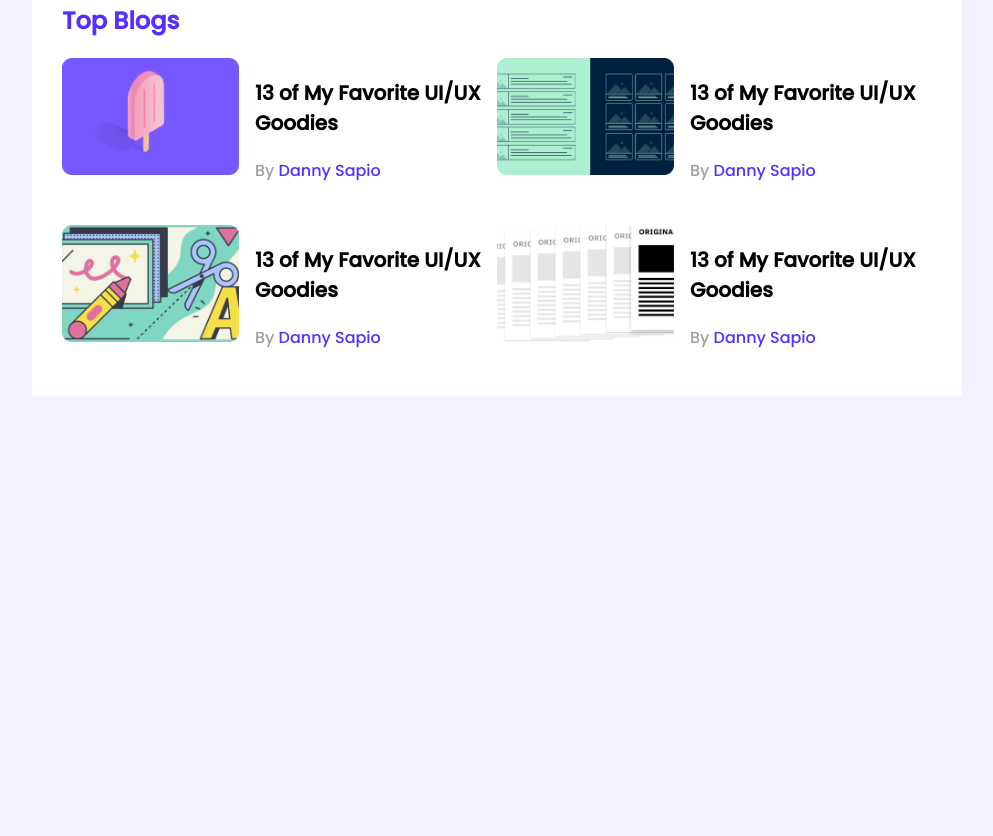
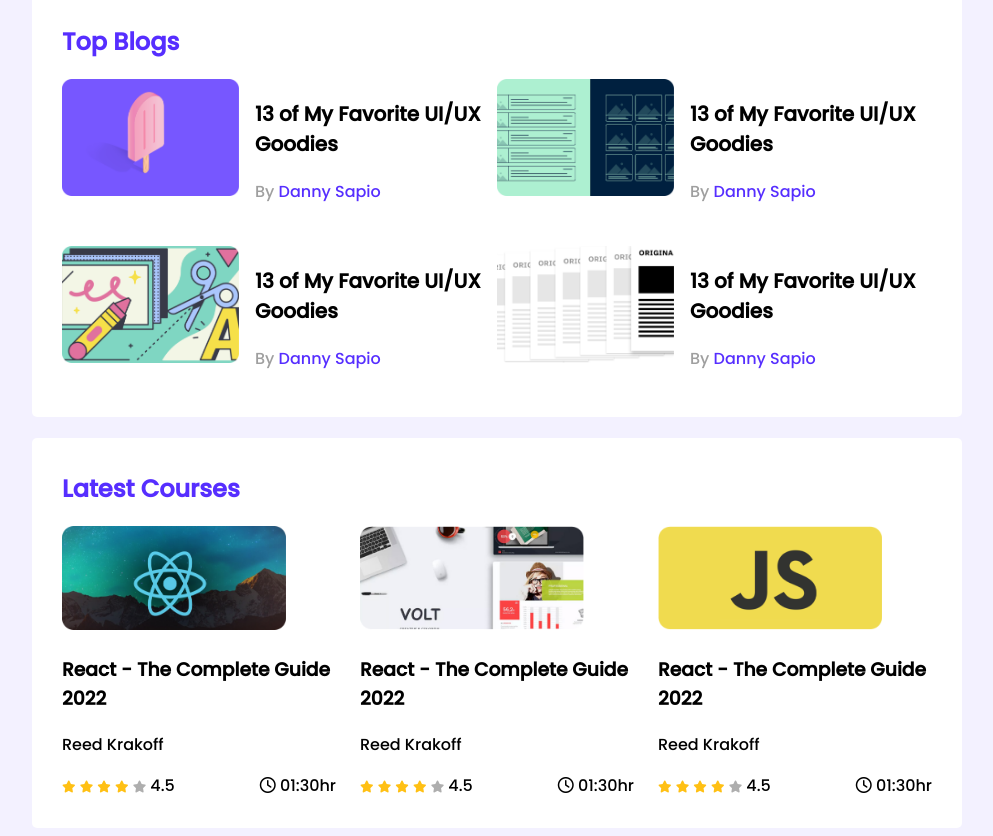
Before and after one commit to alamincse97/leader-board-css3, a plain HTML site: page index.html in a window 1280 px wide. Shown: the part 308-1144 px from the top of the page, without its empty margins (143-1136 px from the left). Before the commit the page ends 800 px from the top, so only its background shows below. Drawn offline with Linux system fonts and the light colour scheme.

Commit message:
added course

```diff
--- a/index.html
+++ b/index.html
@@ -6,6 +6,8 @@
     <meta http-equiv="X-UA-Compatible" content="IE=edge">
     <meta name="viewport" content="width=device-width, initial-scale=1.0">
     <title>Leader Board</title>
+    <!-- font awesome -->
+    <script src="https://kit.fontawesome.com/ca9e82cd22.js" crossorigin="anonymous"></script>
     <!--stylesheet-->
     <link rel="stylesheet" href="styles/style.css">
 </head>
@@ -92,6 +94,83 @@
                 </div>
             </div>
         </section>
+        <!-- Latest Courses -->
+        <section class="container">
+            <h2 class="section-title">
+                Latest Courses
+            </h2>
+            <div class="courses">
+                <div class="course">
+                    <div class="course-banner">
+                        <img src="images/courses/course-1.png" alt="">
+                    </div>
+                    <div class="course-detail">
+                        <h3 class="course-title">React - The Complete Guide 2022</h3>
+                        <p class="course-author">Reed Krakoff</p>
+                        <div class="course-info">
+                            <div>
+                                <i class="fas fa-star filed"></i>
+                                <i class="fas fa-star filed"></i>
+                                <i class="fas fa-star filed"></i>
+                                <i class="fas fa-star filed"></i>
+                                <i class="fas fa-star empty"></i>
+                                <span>4.5</span>
+                            </div>
+                            <div class="course-duration">
+                                <i class="far fa-clock"></i>
+                                01:30hr
+                            </div>
+                        </div>
+                    </div>
+                </div>
+                <div class="course">
+                    <div class="course-banner">
+                        <img src="images/courses/course-2.png" alt="">
+                    </div>
+                    <div class="course-detail">
+                        <h3 class="course-title">React - The Complete Guide 2022</h3>
+                        <p class="course-author">Reed Krakoff</p>
+                        <div class="course-info">
+                            <div>
+                                <i class="fas fa-star filed"></i>
+                                <i class="fas fa-star filed"></i>
+                                <i class="fas fa-star filed"></i>
+                                <i class="fas fa-star filed"></i>
+                                <i class="fas fa-star empty"></i>
+                                <span>4.5</span>
+                            </div>
+                            <div class="course-duration">
+                                <i class="far fa-clock"></i>
+                                01:30hr
+                            </div>
+                        </div>
+                    </div>
+                </div>
+                <div class="course">
+                    <div class="course-banner">
+                        <img src="images/courses/course-3.png" alt="">
+                    </div>
+                    <div class="course-detail">
+                        <h3 class="course-title">React - The Complete Guide 2022</h3>
+                        <p class="course-author">Reed Krakoff</p>
+                        <div class="course-info">
+                            <div>
+                                <i class="fas fa-star filed"></i>
+                                <i class="fas fa-star filed"></i>
+                                <i class="fas fa-star filed"></i>
+                                <i class="fas fa-star filed"></i>
+                                <i class="fas fa-star empty"></i>
+                                <span>4.5</span>
+                            </div>
+                            <div class="course-duration">
+                                <i class="far fa-clock"></i>
+                                01:30hr
+                            </div>
+                        </div>
+                    </div>
+                </div>
+            </div>
+        </section>
     </main>
 </body>
 
--- a/styles/style.css
+++ b/styles/style.css
@@ -8,13 +8,16 @@
 }
 main{
     display: flex;
-    justify-content: center;
+    flex-direction: column;
+    align-items: center;
 }
 .container{
     background-color:
     #FFFFFF;
     width: 870px;
     padding: 30px;
+    border-radius: 5px;
+    margin-top: 21px;
 }
 hr{
     border: 1px solid #D1D1D1;
@@ -75,6 +78,29 @@
     text-decoration: none;
     font-size: 16px;
     color: #562EFF;
-
+}
+/* courses styles */
+.courses{
+    display: grid;
+    grid-template-columns: repeat(3, 1fr);
+    grid-column-gap: 24px;
+}
+.course .course-banner img{
+    width: 224px;
+    height: 104px;
+}
+.course-info{
+    display: flex;
+    align-items: center;
+    justify-content: space-between;
 
 }
+.fa-star{
+    font-size: 12px;
+}
+.fa-star.filed{
+    color: #FFC014;
+}
+.fa-star.empty{
+    color: #AEAEAE;
+}
```
